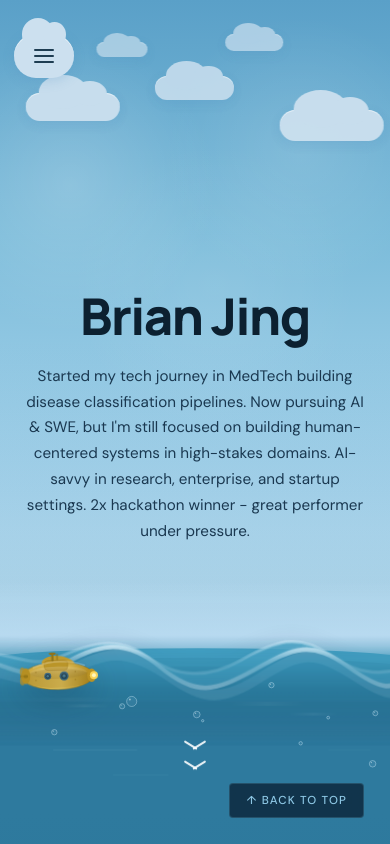
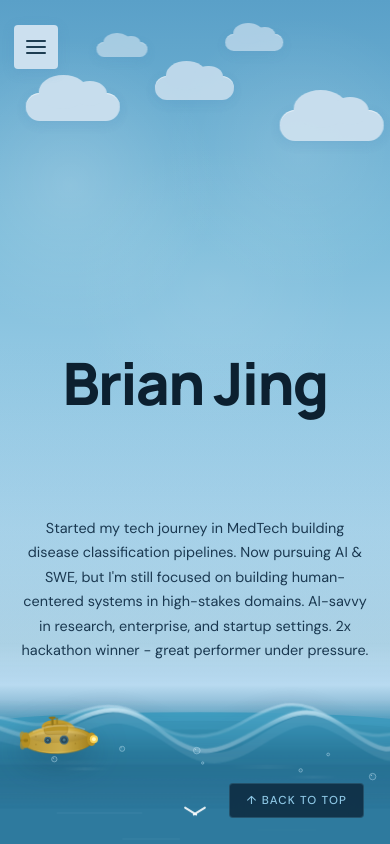
Before and after one commit to brianjjing/latest_personal_website, a plain HTML site: page index.html in a window 390 px wide. Shown: the top 844 px of the page. Drawn offline with Linux system fonts and the light colour scheme; animation ran at ten frames a second.

Commit message:
Refine hero: lower waterline, larger name, plain cloud-colored menu, single arrow
- Lower the hero waterline to 87.5% and shift waves, foam, sub, and bubbles with it
- Name bigger and lower; intro bottom-aligned above the water, wider and 3 lines
- Hamburger and dropdown are plain squares in the cloud color
- Single scroll arrow, kept in front of the timeline water overlap

Co-Authored-By: Claude Fable 5.2 <noreply@anthropic.com>

```diff
--- a/index.html
+++ b/index.html
@@ -60,41 +60,25 @@
       background-color: var(--water-abyss);
     }
 
-    /* Cloud-shaped hamburger, fixed top-left; opens the #site-menu popover */
+    /* Hamburger, fixed top-left; opens the #site-menu popover. Same colour as the clouds. */
     .menu-toggle {
       position: fixed;
-      top: clamp(22px, 4dvh, 40px);
-      left: clamp(14px, 2.5vw, 36px);
+      top: clamp(14px, 3dvh, 28px);
+      left: clamp(14px, 2.5vw, 32px);
       z-index: 100;
-      width: 60px;
+      width: 44px;
       height: 44px;
       border: 0;
-      border-radius: 999px;
+      border-radius: 4px;
       background: var(--cloud);
+      box-shadow: 0 3px 12px rgba(80,140,190,0.22);
       cursor: pointer;
-      isolation: isolate;
       display: grid;
       place-items: center;
-      transition: background 0.2s, transform 0.15s;
-      box-shadow: 0 3px 12px rgba(80,140,190,0.22), inset 0 1px 0 rgba(255,255,255,0.6);
-    }
-    .menu-toggle::before, .menu-toggle::after {
-      content: '';
-      position: absolute;
-      z-index: -1;
-      background: var(--cloud);
-      border-radius: 50%;
       transition: background 0.2s;
     }
-    .menu-toggle::before { width: 54%; height: 74%; top: -35%; left: 13%; }
-    .menu-toggle::after  { width: 38%; height: 58%; top: -27%; left: 49%; }
-    .menu-toggle:hover { background: #b8d4e8; transform: translateY(-1px); }
-    .menu-toggle:hover::before, .menu-toggle:hover::after { background: #b8d4e8; }
-    .menu-toggle:focus-visible {
-      outline: 2px solid #0c2030;
-      outline-offset: 2px;
-      box-shadow: 0 0 0 6px rgba(255,255,255,0.9);
-    }
+    .menu-toggle:hover { background: #b8d4e8; }
+    .menu-toggle:focus-visible { outline: 2px solid #0c2030; outline-offset: 2px; box-shadow: 0 0 0 6px rgba(255,255,255,0.9); }
     .menu-bars { display: grid; gap: 4px; width: 20px; }
     .menu-bars span {
       height: 2px;
@@ -109,29 +93,28 @@
     #site-menu {
       position: fixed;
       inset: auto;
-      top: calc(clamp(22px, 4dvh, 40px) + 54px);
-      left: clamp(14px, 2.5vw, 36px);
+      top: calc(clamp(14px, 3dvh, 28px) + 52px);
+      left: clamp(14px, 2.5vw, 32px);
       margin: 0;
       border: 0;
-      padding: 8px;
-      min-width: 176px;
-      border-radius: 22px;
+      padding: 6px;
+      min-width: 168px;
+      border-radius: 4px;
       background: var(--cloud);
-      box-shadow: 0 12px 32px rgba(13,44,67,0.3), inset 0 1px 0 rgba(255,255,255,0.6);
+      box-shadow: 0 12px 32px rgba(13,44,67,0.3);
       opacity: 0;
-      transform: translateY(-6px) scale(0.97);
-      transform-origin: top left;
+      transform: translateY(-6px);
       transition: opacity 0.18s, transform 0.22s cubic-bezier(0.22, 1, 0.36, 1),
                   display 0.22s allow-discrete, overlay 0.22s allow-discrete;
     }
     #site-menu:popover-open { opacity: 1; transform: none; }
     @starting-style {
-      #site-menu:popover-open { opacity: 0; transform: translateY(-6px) scale(0.97); }
+      #site-menu:popover-open { opacity: 0; transform: translateY(-6px); }
     }
     #site-menu a {
       display: block;
-      padding: 11px 16px;
-      border-radius: 14px;
+      padding: 11px 14px;
+      border-radius: 3px;
       color: #1e3d52;
       font-weight: 500;
       font-size: 0.95rem;
@@ -140,7 +123,7 @@
     }
     #site-menu a:hover, #site-menu a:focus-visible { background: #b8d4e8; outline: none; }
 
-    /* Decorative clouds across the top of the hero sky (same pill + two bumps as the menu cloud) */
+    /* Decorative clouds across the top of the hero sky (pill + two bumps) */
     .sky-clouds {
       position: absolute;
       inset: 0;
@@ -188,6 +171,8 @@
       height: 100dvh;
       overflow: hidden;
       isolation: isolate;
+      /* Above #timeline-section, whose .water-bg overlaps the hero's bottom 28px and would cover the scroll arrow */
+      z-index: 1;
     }
 
     .sky-layer {
@@ -237,7 +222,7 @@
 
     .horizon-haze {
       position: absolute;
-      bottom: 20%;
+      bottom: 12.5%;
       left: 0; right: 0;
       height: 56px;
       background: linear-gradient(180deg, transparent, rgba(120,190,225,0.55));
@@ -250,7 +235,7 @@
       left: 0;
       right: 0;
       bottom: -8px;
-      height: calc(30% + 20px);
+      height: calc(22.5% + 20px);
       /* One ramp: hero sky / shallow water → bridge → surface → ocean (--water-top) */
       background: linear-gradient(180deg,
         transparent 0%,
@@ -272,7 +257,7 @@
     }
 
     .back-wave-wrap {
-      bottom: 16.8%;
+      bottom: 9.3%;
       height: 14vh;
       z-index: 5;
       opacity: 0.92;
@@ -280,7 +265,7 @@
     }
 
     .front-wave-wrap {
-      bottom: 12.2%;
+      bottom: 4.7%;
       height: 19vh;
       z-index: 60;
       opacity: 0.995;
@@ -334,9 +319,9 @@
       transform-origin: center;
       z-index: 4;
     }
-    .ws1 { bottom: 20%; background: #3a9abe; opacity: 0.95; }
-    .ws2 { bottom: 19%; background: #2a82a4; opacity: 0.65; }
-    .ws3 { bottom: 18%; background: #1e6a8c; opacity: 0.4;  }
+    .ws1 { bottom: 12.5%; background: #3a9abe; opacity: 0.95; }
+    .ws2 { bottom: 11.5%; background: #2a82a4; opacity: 0.65; }
+    .ws3 { bottom: 10.5%; background: #1e6a8c; opacity: 0.4;  }
 
     .foam-line {
       position: absolute;
@@ -369,17 +354,17 @@
       z-index: 6;
     }
 
-    /* Fills the sky (hero top down to the waterline). The 1fr / auto / 1fr rows put the
-       name dead centre of the sky; the intro sits in the space between it and the water. */
+    /* Fills the sky (hero top down to the waterline). The rows put the name just below the
+       sky's centre; the intro is bottom-aligned in the space between it and the water. */
     #hero-text {
       position: absolute;
       top: 0;
       left: 50%;
       transform: translateX(-50%);
-      height: 75%;
-      width: min(660px, 88vw);
+      height: 82.5%;
+      width: min(860px, 90vw);
       display: grid;
-      grid-template-rows: 1fr auto 1fr;
+      grid-template-rows: 1.25fr auto 1fr;
       justify-items: center;
       text-align: center;
       color: var(--text-sky);
@@ -388,7 +373,7 @@
     #hero-text h1 {
       grid-row: 2;
       font-family: 'Manrope', sans-serif;
-      font-size: clamp(3.4rem, 10vw, 6rem);
+      font-size: clamp(3.4rem, 11.5vw, 7.25rem);
       font-weight: 780;
       color: #0c2030;
       letter-spacing: -0.03em;
@@ -397,10 +382,9 @@
     }
     #hero-text p {
       grid-row: 3;
-      align-self: start;
-      margin-top: clamp(14px, 2.6dvh, 28px);
-      max-width: 58ch;
-      font-size: clamp(0.95rem, 1.5vw, 1.08rem);
+      align-self: end;
+      margin: 16px 0 clamp(18px, 4dvh, 44px);
+      font-size: clamp(0.9rem, 1.35vw, 1rem);
       color: #1a3850;
       line-height: 1.7;
       font-weight: 400;
@@ -431,7 +415,7 @@
 
     #scroll-arrow {
       position: absolute;
-      bottom: 9%;
+      bottom: 3.5%;
       left: 50%;
       transform: translateX(-50%);
       display: flex;
@@ -832,7 +816,7 @@
       .entry-card {
         padding: 16px 18px;
       }
-      #hero-text h1 { font-size: clamp(2.6rem, 13vw, 3.4rem); }
+      #hero-text h1 { font-size: clamp(3rem, 15vw, 4rem); }
       .floor-contact {
         flex-direction: column;
         gap: 8px;
@@ -906,20 +890,20 @@
   <div class="wave-seam ws2"></div>
   <div class="wave-seam ws3"></div>
 
-  <div class="shimmer" style="width:80px; left:10%; bottom:11%;"></div>
-  <div class="shimmer" style="width:55px; left:28%; bottom:8%;"></div>
-  <div class="shimmer" style="width:95px; left:52%; bottom:13%;"></div>
-  <div class="shimmer" style="width:65px; left:70%; bottom:9%;"></div>
-  <div class="shimmer" style="width:45px; left:86%; bottom:11%;"></div>
-
-  <div class="foam-line" style="left:6%; bottom:16.7%; width:90px; height:4px;"></div>
-  <div class="foam-line" style="left:18%; bottom:15.9%; width:46px; height:3px;"></div>
-  <div class="foam-line" style="left:58%; bottom:16.4%; width:74px; height:4px;"></div>
-  <div class="foam-line" style="left:72%; bottom:15.5%; width:52px; height:3px;"></div>
-  <div class="hero-spray" style="left:13%; bottom:18.5%;"></div>
-  <div class="hero-spray" style="left:16%; bottom:17.6%;"></div>
-  <div class="hero-spray" style="left:63%; bottom:18.3%;"></div>
-  <div class="hero-spray" style="left:67%; bottom:17.8%;"></div>
+  <div class="shimmer" style="width:80px; left:10%; bottom:3.5%;"></div>
+  <div class="shimmer" style="width:55px; left:28%; bottom:0.5%;"></div>
+  <div class="shimmer" style="width:95px; left:52%; bottom:5.5%;"></div>
+  <div class="shimmer" style="width:65px; left:70%; bottom:1.5%;"></div>
+  <div class="shimmer" style="width:45px; left:86%; bottom:3.5%;"></div>
+
+  <div class="foam-line" style="left:6%; bottom:9.2%; width:90px; height:4px;"></div>
+  <div class="foam-line" style="left:18%; bottom:8.4%; width:46px; height:3px;"></div>
+  <div class="foam-line" style="left:58%; bottom:8.9%; width:74px; height:4px;"></div>
+  <div class="foam-line" style="left:72%; bottom:8%; width:52px; height:3px;"></div>
+  <div class="hero-spray" style="left:13%; bottom:11%;"></div>
+  <div class="hero-spray" style="left:16%; bottom:10.1%;"></div>
+  <div class="hero-spray" style="left:63%; bottom:10.8%;"></div>
+  <div class="hero-spray" style="left:67%; bottom:10.3%;"></div>
 
   <div id="hero-text">
     <h1>Brian Jing</h1>
@@ -947,8 +931,6 @@
 
   <div id="scroll-arrow" onclick="document.getElementById('timeline-section').scrollIntoView({behavior:'smooth'})">
     <!-- <span>Dive in</span> -->
-    <!-- <div class="chev"></div> -->
-    <div class="chev"></div>
     <div class="chev"></div>
   </div>
 </section>
@@ -1307,7 +1289,7 @@
     return { el, depth, phase: i * 1.1 };
   });
 
-  const waterSurfaceLineFromBottom = 0.20;
+  const waterSurfaceLineFromBottom = 0.125;
   const shimmerLayers = shimmerEls.map((el, i) => {
     const bottomStr = el.style.bottom || '';
     const bottomPct = bottomStr.endsWith('%') ? parseFloat(bottomStr) / 100 : 0.10;
@@ -1366,7 +1348,7 @@
     const vw = window.innerWidth;
     const vh = window.innerHeight;
     /* Waterline on screen: bubbles only exist below it, and pop when they reach it. */
-    const surfaceY = hero.getBoundingClientRect().top + hero.offsetHeight * 0.8 + 6;
+    const surfaceY = hero.getBoundingClientRect().top + hero.offsetHeight * 0.875 + 6;
     const subR = sub.getBoundingClientRect();
     const unit = Math.max(0.6, subR.width / 170); // scale with the sub (it is vw-sized)
     /* Top of the periscope in the sub's 180x96 viewBox */
@@ -1578,7 +1560,7 @@
       const timelineR = timeline.getBoundingClientRect();
       const floorR = oceanFloor.getBoundingClientRect();
 
-      let tStart = heroR.top + heroR.height * 0.80 - subHNow * 0.5;
+      let tStart = heroR.top + heroR.height * 0.875 - subHNow * 0.5;
       // if (heroR.bottom < subHNow + 48) {
       //   tStart = timelineR.top + Math.min(28, Math.max(12, timelineR.height * 0.035));
       // }
@@ -1605,7 +1587,7 @@
       if (syNow <= 0) {
         // Top overscroll: Lock to the exact document coordinate of the water line
         sub.style.position = 'absolute';
-        sub.style.top = (hero.offsetHeight * 0.80 - subHNow * 0.5) + 'px';
+        sub.style.top = (hero.offsetHeight * 0.875 - subHNow * 0.5) + 'px';
       } else if (syNow >= scrollMax) {
         // Bottom overscroll: Lock to the exact document coordinate of the sand
         sub.style.position = 'absolute';
```
